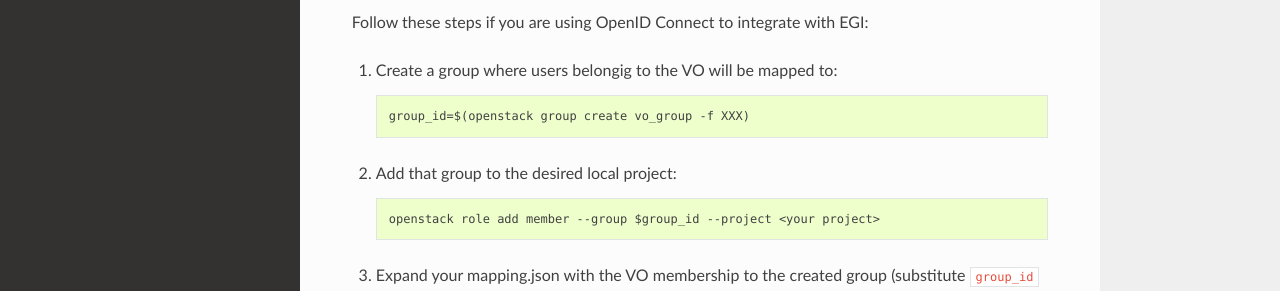
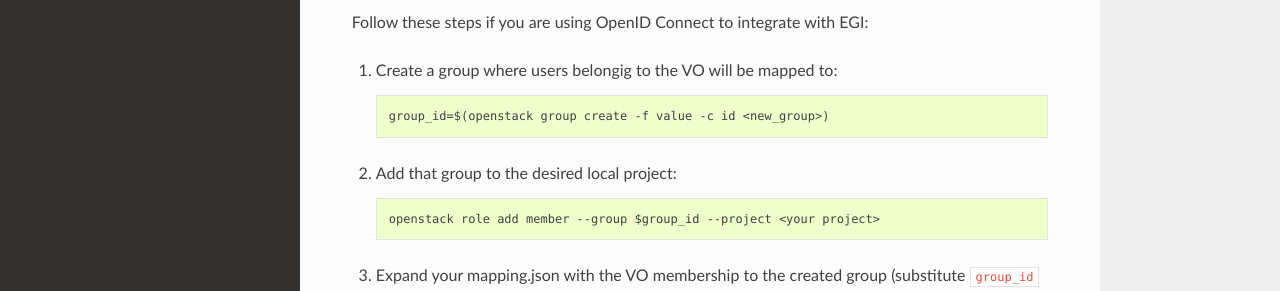
Before and after one commit to EGI-Federation/fedcloud-integration-documentation, a Sphinx documentation site: the page built from source/configuration.rst, in a window 1280 px wide and 900 px high. Shown: the part 423-714 px from the top of the window. Built offline with Sphinx 7.4.7 and the Read the Docs theme 2.0.0, drawn with Linux system fonts in a browser that asks for light colours.

Commit message:
Fixed group creation command line

```diff
--- a/source/configuration.rst
+++ b/source/configuration.rst
@@ -19,7 +19,7 @@
 #. Create a group where users belongig to the VO will be mapped to:
    ::
 
-        group_id=$(openstack group create vo_group -f XXX)
+        group_id=$(openstack group create -f value -c id <new_group>)
 
 #. Add that group to the desired local project:
    ::
```
